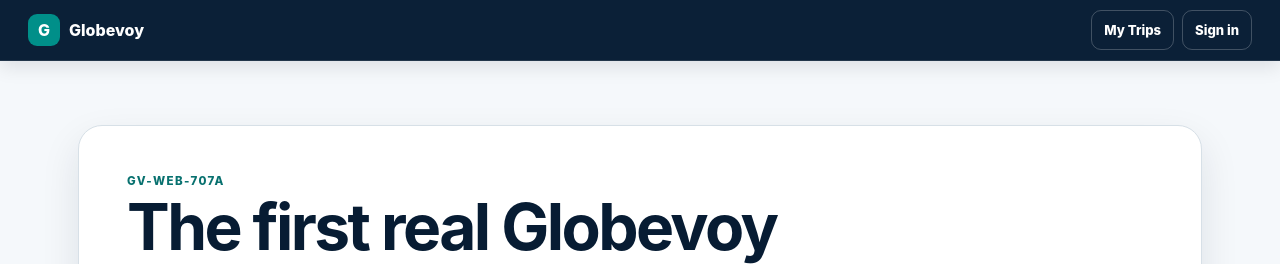
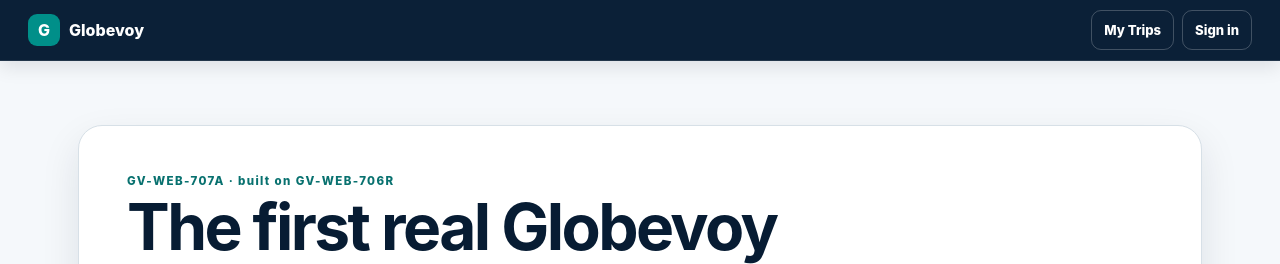
Before and after one commit to Wajeeh7565/globevoy, a Next.js app in the folder web/: page /react/ in a window 1280 px wide. Shown: the top 264 px of the page. Built offline with nearby package versions, Linux system fonts and the light colour scheme.

Commit message:
Preserve 706R foundation marker under 707A

```diff
--- a/web/app/page.tsx
+++ b/web/app/page.tsx
@@ -16,7 +16,7 @@ export default function HomePage() {
   return (
     <div className="gv-foundation-page">
       <section className="gv-hero">
-        <p className="gv-kicker">GV-WEB-707A</p>
+        <p className="gv-kicker">GV-WEB-707A · built on GV-WEB-706R</p>
         <h1>The first real Globevoy account surface is now in React.</h1>
         <p>
           The parallel Next.js + React + TypeScript app now implements Account and My Trips
```
